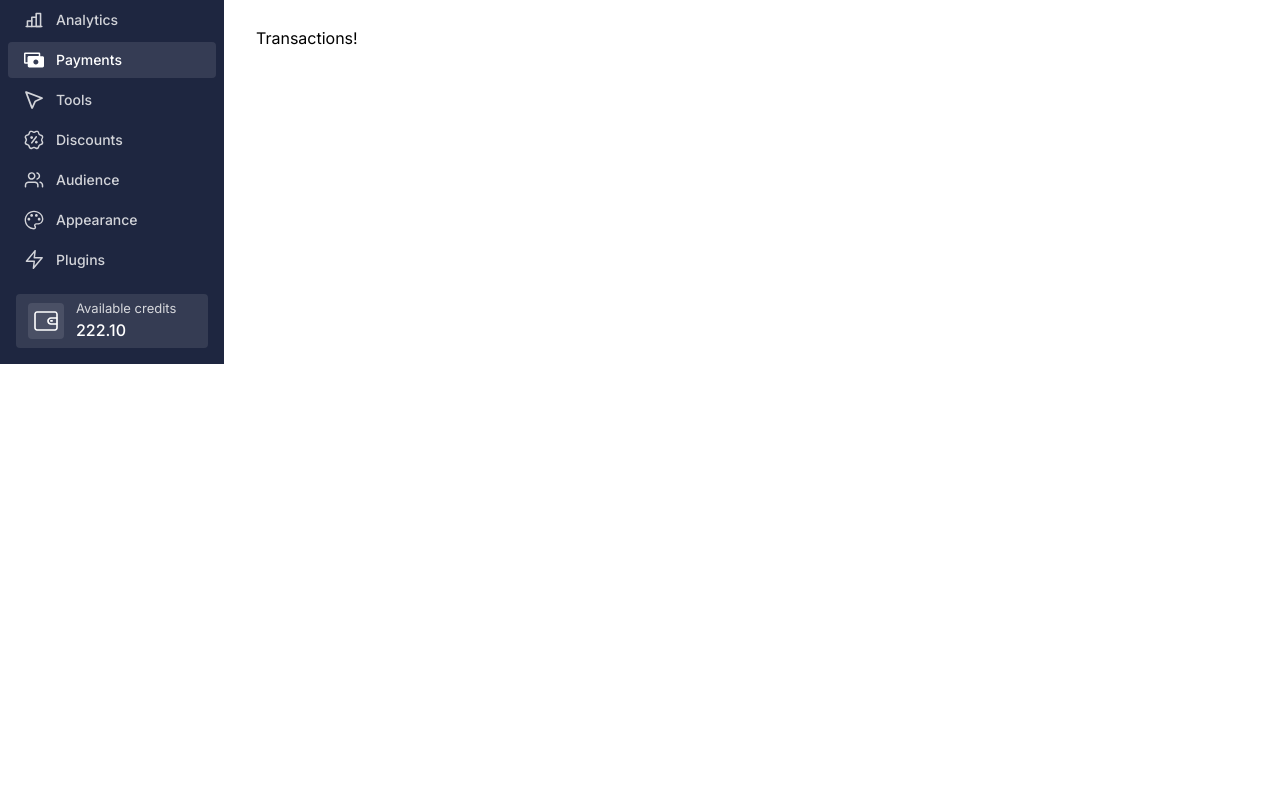
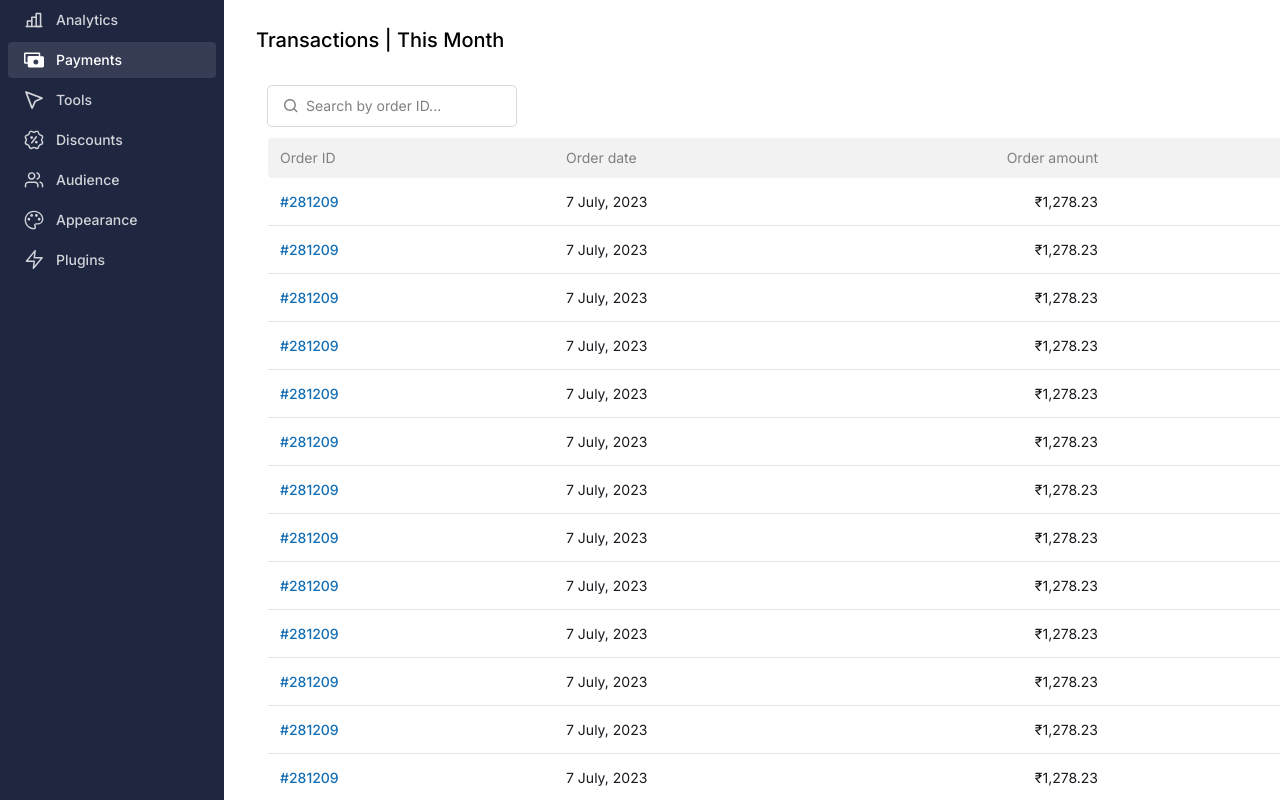
Before and after one commit to rahulsbeelur/Dukaan-FE, a Next.js app: page / in a window 1280 px wide. Shown: the part 280-1080 px from the top of the page. Before the commit the page ends 800 px from the top, so only its background shows below. Built offline with nearby package versions, Linux system fonts and the light colour scheme; a web font is replaced by a local one.

Commit message:
Transactions

```diff
--- a/app/components/Header.tsx
+++ b/app/components/Header.tsx
@@ -16,7 +16,7 @@ const Header = () => {
                             height={100}
                             className="w-[14px] h-[14px] text-[#FFFFFF]"
                             src={Help}
-                            alt="wallet icon"
+                            alt="help icon"
                         />
                     </div>
                     <div className="text-[#4D4D4D] font-[400] leading-4 text-[12px] my-auto">
@@ -32,7 +32,7 @@ const Header = () => {
                             height={100}
                             className="w-[14px] h-[14px] text-[#FFFFFF]"
                             src={Search}
-                            alt="wallet icon"
+                            alt="search icon"
                         />
                     </div>
                     <div className="text-[#808080] font-[400] leading-[22px] text-[15px]">
--- a/app/components/NavBar.tsx
+++ b/app/components/NavBar.tsx
@@ -38,7 +38,7 @@ const NavBar = () => {
                     <NavButton />
                 </div>
             </div>
-            <div className="flex justify-center w-[192px] mx-auto">
+            <div className="flex justify-center w-[192px] mx-auto mt-auto">
                 <div className="bg-[#353C53] flex gap-3 px-3 py-[6px] rounded w-full">
                     <div className="p-[6px] bg-[#FFFFFF1A] rounded h-[36px] my-auto">
                         <div className="text-[#FFFFFF] fill-current text-white h-full flex justify-center">
--- /dev/null
+++ b/app/components/TransactionRow.tsx
@@ -0,0 +1,13 @@
+const TransactionRow = () => {
+    return (
+        <div className="relative w-full px-3 py-[14px] flex gap-10 justify-between">
+            <div className="text-[#146EB4] font-[500] leading-5 text-[14px] w-[246px]">#281209</div>
+            <div className="text-[#1A181E] font-[400] leading-5 text-[14px] w-[246px]">7 July, 2023</div>
+            <div className="text-[#1A181E] font-[400] leading-5 text-[14px] w-[246px] text-end">₹1,278.23</div>
+            <div className="text-[#1A181E] font-[400] leading-5 text-[14px] w-[246px] text-end">₹22</div>
+            <div className="absolute inset-x-0 bottom-0 h-px bg-[#E6E6E6]"></div>
+        </div>
+    );
+}
+
+export default TransactionRow;
--- a/app/components/Transactions.tsx
+++ b/app/components/Transactions.tsx
@@ -1,5 +1,58 @@
+import Image from 'next/image';
+import Search from '../../public/search.svg';
+import TransactionRow from './TransactionRow';
+
 const Transactions = () => {
-    return <div>Transactions!</div>;
+    return (
+        <div className="flex flex-col gap-5">
+            <div className="font-[500] leading-[28px] text-[20px] w-fit">
+                Transactions | This Month
+            </div>
+            <div className="p-3 pb-6 flex flex-col rounded-[8px] gap-3">
+                <div className="px-4 py-[10px] rounded gap-2 flex w-[248px] outline outline-[1px] outline-[#D9D9D9]">
+                    <div className="my-auto">
+                        <Image
+                            width={100}
+                            height={100}
+                            className="w-[14px] h-[14px]"
+                            src={Search}
+                            alt="search icon"
+                        />
+                    </div>
+                    <div className="text-[#808080] font-[400] leading-[20px] text-[14px]">
+                        Search by order ID...
+                    </div>
+                </div>
+                <div className='flex flex-col'>
+                    <div className='flex bg-[#F2F2F2] gap-10 rounded py-[10px] px-3 justify-between'>
+                        <div className='text-[#808080] font-[400] leading-[20px] text-[14px] w-[246px]'>Order ID</div>
+                        <div className='text-[#808080] font-[400] leading-[20px] text-[14px] w-[246px]'>Order date</div>
+                        <div className='text-[#808080] font-[400] leading-[20px] text-[14px] w-[246px] text-end'>Order amount</div>
+                        <div className='text-[#808080] font-[400] leading-[20px] text-[14px] w-[246px] text-end'>Transaction fee</div>
+                    </div>
+                    <TransactionRow />
+                    <TransactionRow />
+                    <TransactionRow />
+                    <TransactionRow />
+                    <TransactionRow />
+                    <TransactionRow />
+                    <TransactionRow />
+                    <TransactionRow />
+                    <TransactionRow />
+                    <TransactionRow />
+                    <TransactionRow />
+                    <TransactionRow />
+                    <TransactionRow />
+                    <TransactionRow />
+                    <TransactionRow />
+                    <TransactionRow />
+                    <TransactionRow />
+                    <TransactionRow />
+                    <TransactionRow />
+                </div>
+            </div>
+        </div>
+    );
 };
 
 export default Transactions;
--- a/app/page.tsx
+++ b/app/page.tsx
@@ -8,7 +8,7 @@ export default function Home() {
     return (
         <Wrapper>
             <div className="flex">
-                <div className="w-[224px] h-full">
+                <div className="w-[224px]">
                     <NavBar />
                 </div>
                 <div className="w-full">
```
